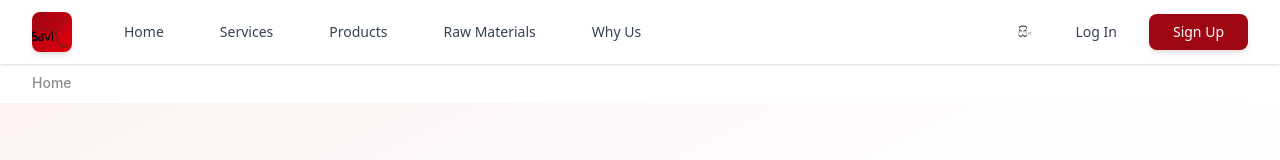
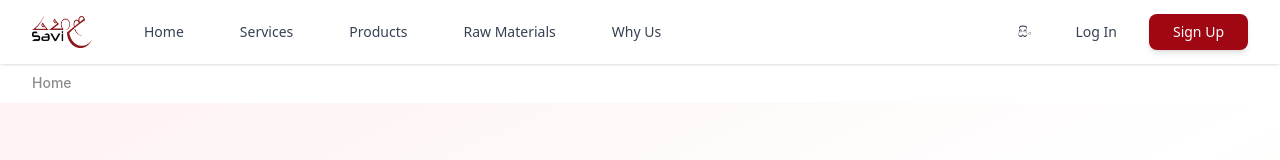
Before and after one commit to Amila619/ph-2025-hackathon, a React app in the folder frontend/: page / in a window 1280 px wide. Shown: the top 160 px of the page. Built offline with nearby package versions, Linux system fonts and the light colour scheme; no server answers; the HTML template or start-up script is replaced by a standard one.

Commit message:
navbar error fixed

```diff
--- a/frontend/src/components/AnimatedNavBar.jsx
+++ b/frontend/src/components/AnimatedNavBar.jsx
@@ -18,13 +18,11 @@ const AnimatedNavbar = () => {
         <div className="flex justify-between items-center h-16">
           <div className="flex items-center">
             <div className="flex-shrink-0 flex items-center">
-              <div className="h-10 w-10 bg-gradient-to-br from-red-800 to-red-600 rounded-lg flex items-center justify-center text-white font-bold text-xl shadow-md">
                 <img
                 src="/assets/images/logo.png"  // path to your logo
                 alt="Helasavi logo"
                 className="h-8 w-15"    // adjust size as needed
               />
-              </div>
             </div>
             <div className="hidden md:ml-10 md:flex md:space-x-8">
               <a href="#" className="text-gray-700 hover:text-red-800 px-3 py-2 text-sm font-medium transition-colors">{t.home}</a>
```
